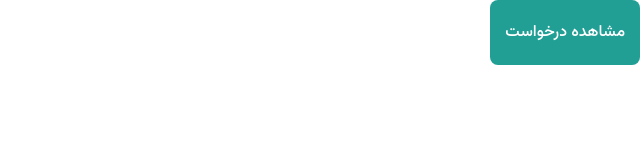
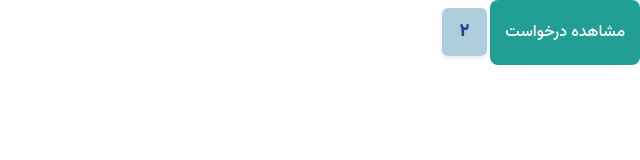
Before and after one commit to Farzanehsalimi/Membership-Requests-Manager, a plain HTML site: page index.html in a window 1280 px wide. Shown: the whole page, without its empty margins (640-1280 px from the left). Drawn offline with Linux system fonts and the light colour scheme.

Commit message:
Add badge

```diff
--- a/index.html
+++ b/index.html
@@ -13,5 +13,6 @@
   </head>
   <body>
     <button class="btn">مشاهده درخواست</button>
+    <span class="badge">۲</span>
   </body>
 </html>
--- a/src/styles/styles.css
+++ b/src/styles/styles.css
@@ -46,3 +46,14 @@ html {
   color: var(--white);
   background-color: var(--primary-color);
 }
+
+/* badge */
+.badge {
+  color: var(--text-link);
+  background-color: var(--secondary-color);
+  border-radius: var(--border-radius-md);
+  padding: 1rem 1.8rem;
+  font-size: var(--font-size-lg);
+  font-weight: 900;
+  box-shadow: var(--box-shadow-sm);
+}
```
